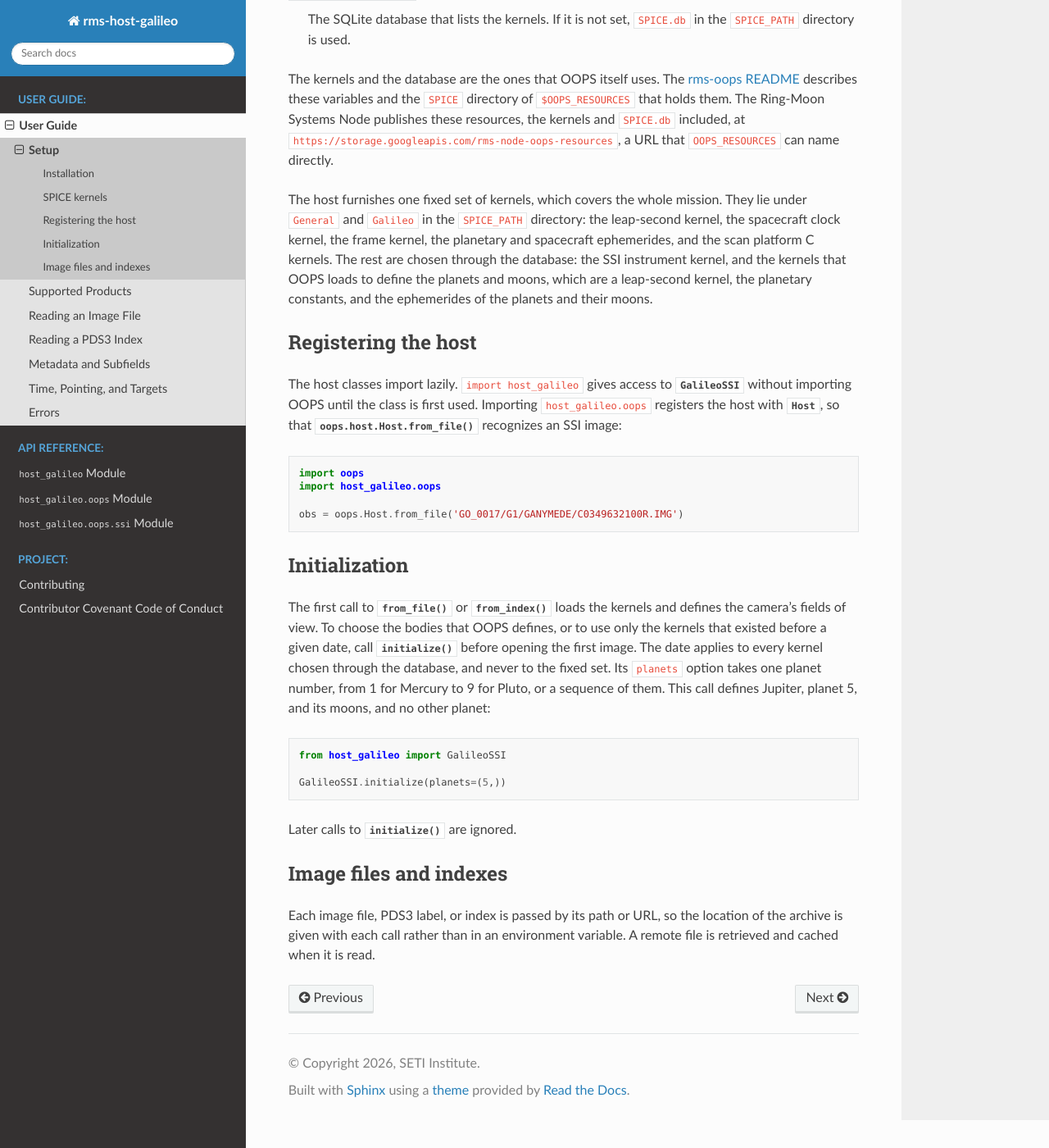
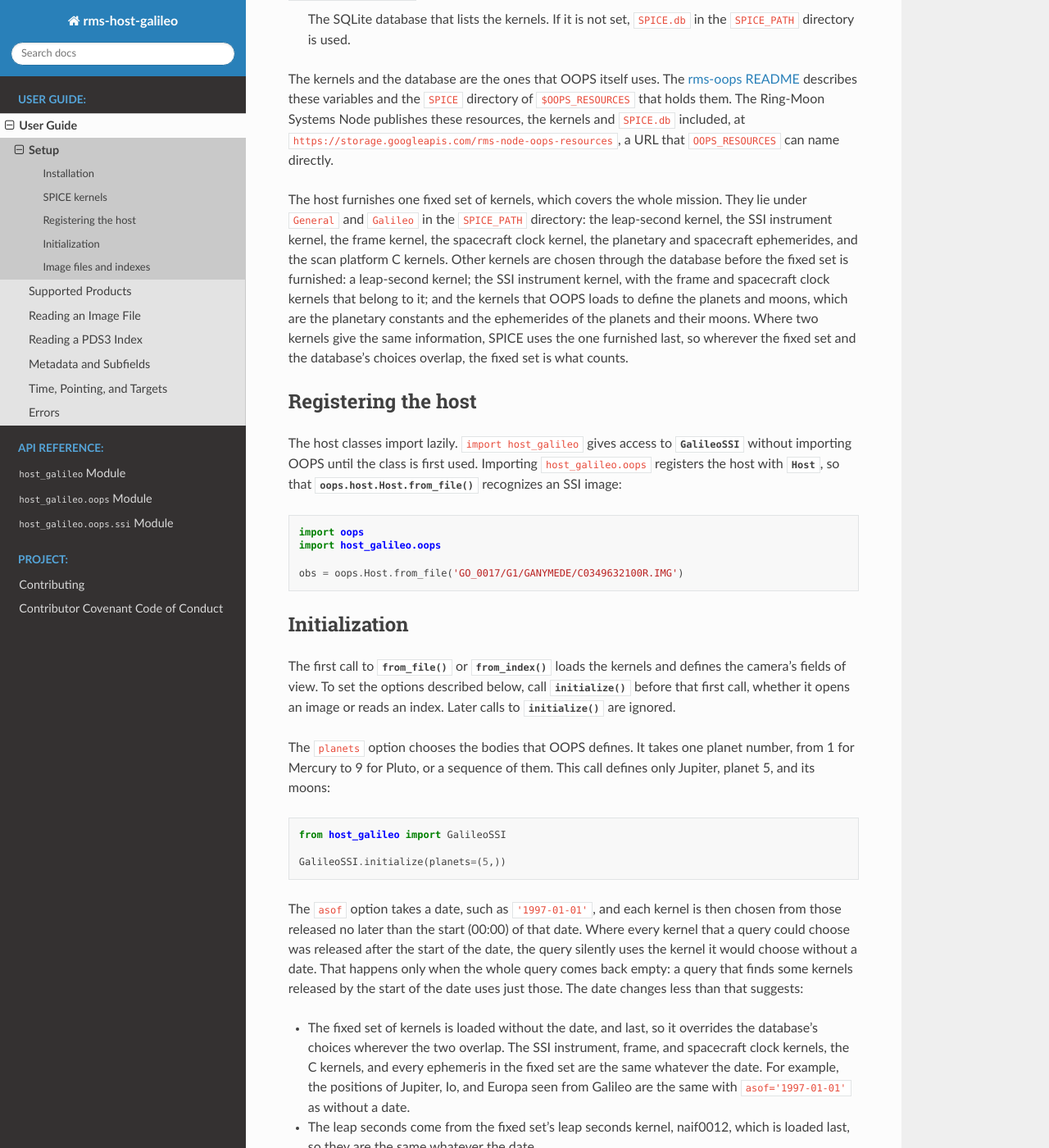
Before and after one commit to SETI/rms-host-galileo, a Sphinx documentation site: the page built from docs/user_guide/user_guide_setup.rst, in a window 1280 px wide and 1400 px high, scrolled down 644 px. Shown: the whole window at 82% size. Built offline with Sphinx 7.4.7 and the Read the Docs theme 3.1.0, drawn with Linux system fonts in a browser that asks for light colours; some of the changed text lies outside the part shown.

Commit message:
Document asof and given rows, and format asof once
This carries the documentation rounds of the label and VICAR pull
request that went beyond its scope, moved here unchanged:

- asof: define_solar_system and every database query now receive the
  date as the one string _Galileo._format_asof() writes, with a test
  that every query gets the same date. The docs say each kernel is
  chosen from those released no later than the start (00:00) of the
  date, what happens when no kernel is that old, that the fixed kernel
  set is loaded without the date and last and so overrides the
  database's choices, that naif0012 decides the leap seconds, that the
  fields of view could follow the date, and the rocks frames kernel
  window when Saturn is among the planets.
- Given row_dicts and a given label: the docstrings, the errors and
  index chapters, the stub comment and CLAUDE.md say which call-time
  reads and checks they skip, with tests that pin it.
- filter: it cannot avoid an error in reading or pairing the rows.
- initialize(): call it before the first call, whether that opens an
  image or reads an index.
- from_file documents when the pds3_options are checked.
- Prose fixes and rewraps of ragged or long lines.

Original commits: cf33e4c, 817defa, 487360b, d2f1678, d420e3f, c357991,
3da50bc and 8c97db4, less the parts that stay in the label and VICAR
pull request. The tree equals that of
rf_261117_vicar_label_consistency_full (2f6a308).

Co-Authored-By: Claude Opus 5.5 <noreply@anthropic.com>
Claude-Session: https://claude.ai/code/session_01RG3ZiBNx376YVT9xgP1ET9

```diff
--- a/docs/user_guide/user_guide_files.rst
+++ b/docs/user_guide/user_guide_files.rst
@@ -81,8 +81,8 @@ The ``header_dict`` subfield holds the VICAR header as the file writes it. A
 :class:`~vicar.VicarImage` sets its ``HOST`` and ``BHOST`` to the machine that read it,
 so when a :class:`~vicar.VicarImage` that has a file path is passed in, the host reads
 the header again from that file. A :class:`~vicar.VicarImage` made by
-:meth:`vicar.VicarImage.from_file` lacks the path of its file, so the host has only the header
-that it holds, and its ``header_dict`` gives the reading machine as ``HOST`` and
+:meth:`vicar.VicarImage.from_file` lacks the path of its file, so the host has only the
+header that it holds, and its ``header_dict`` gives the reading machine as ``HOST`` and
 ``BHOST``.
 
 Parsed input can also be passed to :meth:`oops.host.Host.from_file`, which identifies it
--- a/docs/user_guide/user_guide_setup.rst
+++ b/docs/user_guide/user_guide_setup.rst
@@ -38,11 +38,14 @@ included, at ``https://storage.googleapis.com/rms-node-oops-resources``, a URL t
 
 The host furnishes one fixed set of kernels, which covers the whole mission. They lie
 under ``General`` and ``Galileo`` in the ``SPICE_PATH`` directory: the leap-second
-kernel, the spacecraft clock kernel, the frame kernel, the planetary and spacecraft
-ephemerides, and the scan platform C kernels. The rest are chosen through the
-database: the SSI instrument kernel, and the kernels that OOPS loads to define the
-planets and moons, which are a leap-second kernel, the planetary constants, and the
-ephemerides of the planets and their moons.
+kernel, the SSI instrument kernel, the frame kernel, the spacecraft clock kernel, the
+planetary and spacecraft ephemerides, and the scan platform C kernels. Other kernels
+are chosen through the database before the fixed set is furnished: a leap-second
+kernel; the SSI instrument kernel, with the frame and spacecraft clock kernels that
+belong to it; and the kernels that OOPS loads to define the planets and moons, which
+are the planetary constants and the ephemerides of the planets and their moons. Where
+two kernels give the same information, SPICE uses the one furnished last, so wherever
+the fixed set and the database's choices overlap, the fixed set is what counts.
 
 Registering the host
 ====================
@@ -65,14 +68,14 @@ Initialization
 
 The first call to :meth:`~host_galileo.oops.ssi.GalileoSSI.from_file` or
 :meth:`~host_galileo.oops.ssi.GalileoSSI.from_index` loads the kernels and defines the
-camera's fields of view. To choose the bodies that OOPS defines, or to use only the
-kernels that existed before a given date, call
-:meth:`~host_galileo.oops.ssi.GalileoSSI.initialize` before opening the first image.
-The date applies to every kernel chosen through the database, and never to the fixed
-set.
-Its ``planets`` option takes one planet number, from 1 for Mercury to 9 for Pluto, or a
-sequence of them. This call defines Jupiter, planet 5, and its moons, and no other
-planet:
+camera's fields of view. To set the options described below, call
+:meth:`~host_galileo.oops.ssi.GalileoSSI.initialize` before that first call, whether
+it opens an image or reads an index. Later calls to
+:meth:`~host_galileo.oops.ssi.GalileoSSI.initialize` are ignored.
+
+The ``planets`` option chooses the bodies that OOPS defines. It takes one planet
+number, from 1 for Mercury to 9 for Pluto, or a sequence of them. This call defines
+only Jupiter, planet 5, and its moons:
 
 .. code-block:: python
 
@@ -80,7 +83,31 @@ planet:
 
    GalileoSSI.initialize(planets=(5,))
 
-Later calls to :meth:`~host_galileo.oops.ssi.GalileoSSI.initialize` are ignored.
+The ``asof`` option takes a date, such as ``'1997-01-01'``, and each kernel is then
+chosen from those released no later than the start (00:00) of that date. Where every
+kernel that a query could choose was released after the start of the date, the query
+silently uses the kernel it would choose without a date. That happens only when the
+whole query comes back empty: a query that finds some kernels released by the start of
+the date uses just those. The date changes less than that suggests:
+
+- The fixed set of kernels is loaded without the date, and last, so it overrides the
+  database's choices wherever the two overlap. The SSI instrument, frame, and
+  spacecraft clock kernels, the C kernels, and every ephemeris in the fixed set are the
+  same whatever the date. For example, the positions of Jupiter, Io, and Europa seen
+  from Galileo are the same with ``asof='1997-01-01'`` as without a date.
+- The leap seconds come from the fixed set's leap seconds kernel, naif0012, which is
+  loaded last, so they are the same whatever the date.
+
+The date can change the planetary constants and the ephemerides of bodies that the
+fixed set does not cover. It could also change the camera's fields of view, which are
+built from the instrument kernel that the database chooses, before the fixed set is
+furnished. The database lists a single SSI instrument kernel, the one in the fixed
+set, so the fields of view are the same whatever the date.
+
+When Saturn is among the planets, as it is by default, any date from 2003-11-05
+through 2004-04-26 makes ``initialize()`` raise :exc:`RuntimeError`, because the frames
+kernel of Saturn's small moons chosen for those dates has a malformed line that SPICE
+rejects.
 
 Image files and indexes
 =======================
```
Also changed, not shown: CLAUDE.md (+17 -1 lines), docs/user_guide/user_guide_errors.rst (+17 -6 lines), docs/user_guide/user_guide_index.rst (+10 -6 lines), docs/user_guide/user_guide_metadata.rst (+7 -6 lines), 5 other files.
